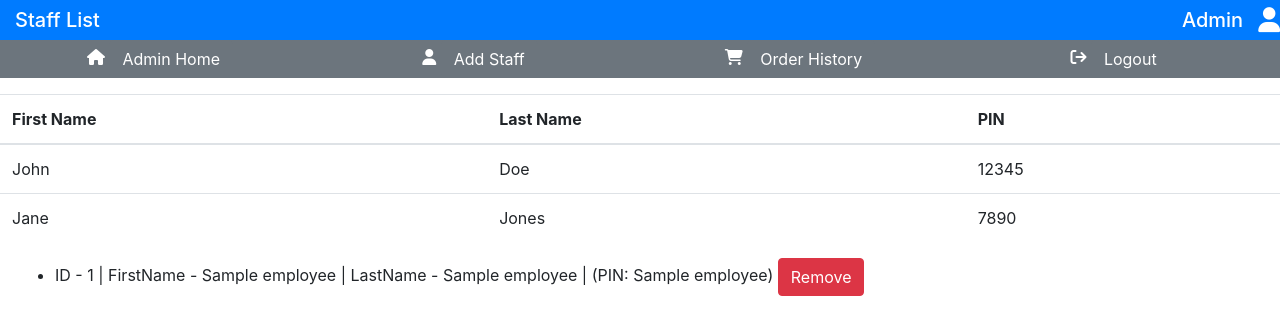
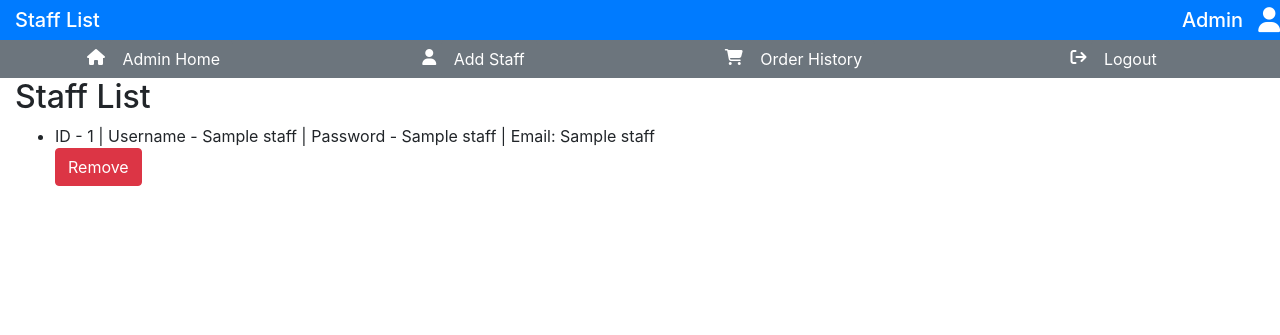
Before and after one commit to Au4Ob10/CSC_535_Record_Store, a Flask app: template Website1/templates/staff.html in a window 1280 px wide. Shown: the top 335 px of the page. Run offline with Flask 2, Linux system fonts and the light colour scheme; the template is opened without the code that fills it: most values are stand-ins (such as "Sample title", 1, 10 or a date in 2020); some libraries are stand-ins or nearby versions.

Commit message:
working staff.html

```diff
--- a/Website1/templates/staff.html
+++ b/Website1/templates/staff.html
@@ -12,6 +12,7 @@
     <meta name="viewport" content="width=device-width, initial-scale=1.0">
     <title>Staff List</title>
 </head>
+
 <body class="staff_list_body">
     {% block content %}
     <!-- Flash messages section -->
@@ -67,65 +68,21 @@
                 </div>
             </div>
 
-
-        <div class="row mt-3">
-            <table class="table">
-                <thead>
-                  <tr>
-                    <th scope="col">First Name</th>
-                    <th scope="col">Last Name</th>
-                    <th scope="col">PIN</th>
-
-                  </tr>
-                </thead>
-                <tbody>
-                    <tr>
-                        <td scope="row">John</th>
-                        <td>Doe</td>
-                        <td>12345</td>
-
-                      </tr>
-                      <tr>
-                        <td scope="row">Jane</th>
-                        <td>Jones</td>
-                        <td>7890</td>
-
-                      </tr>
-                </tbody>
-              </table>
-
-        </div>
-
-
-
-
-
-
-
-
-
-
-
-
-
-
-
-<body>
-
-
-
-
+            <h2>Staff List</h2>
             <ul>
-        {% for employee in employee_list %}
+                {% for staff in staff_list %}
                 <li>
-            ID - {{ employee[0] }} | FirstName - {{ employee[1] }} | LastName - {{ employee[2] }} | (PIN:
-            {{ employee[3] }})
-            <button type="submit" name="remove_employee_id" value="{{ employee[0] }}"
-                class="btn btn-danger">Remove</button>
+                    ID - {{ staff[0] }} | Username - {{ staff[1] }} | Password - {{ staff[2] }} | Email: {{ staff[3] }}
+                    <form method="post" action="/admin/remove_staff">
+                        <input type="hidden" name="remove_staff_id" value="{{ staff[0] }}">
+                        <button type="submit" class="btn btn-danger">Remove</button>
+                    </form>
                 </li>
                 {% endfor %}
             </ul>
-    </form>
+        </div>
+    </div>
+    {% endblock %}
 
     <script src="https://code.jquery.com/jquery-3.2.1.slim.min.js"
         integrity="sha384-KJ3o2DKtIkvYIK3UENzmM7KCkRr/rE9/Qpg6aAZGJwFDMVNA/GpGFF93hXpG5KkN" crossorigin="anonymous">
@@ -137,4 +94,4 @@
         integrity="sha384-JZR6Spejh4U02d8jOt6vLEHfe/JQGiRRSQQxSfFWpi1MquVdAyjUar5+76PVCmYl" crossorigin="anonymous">
     </script>
 </body>
-{% endblock %}
+</html>
```
Lines whose indentation alone changed are shown as unchanged.
